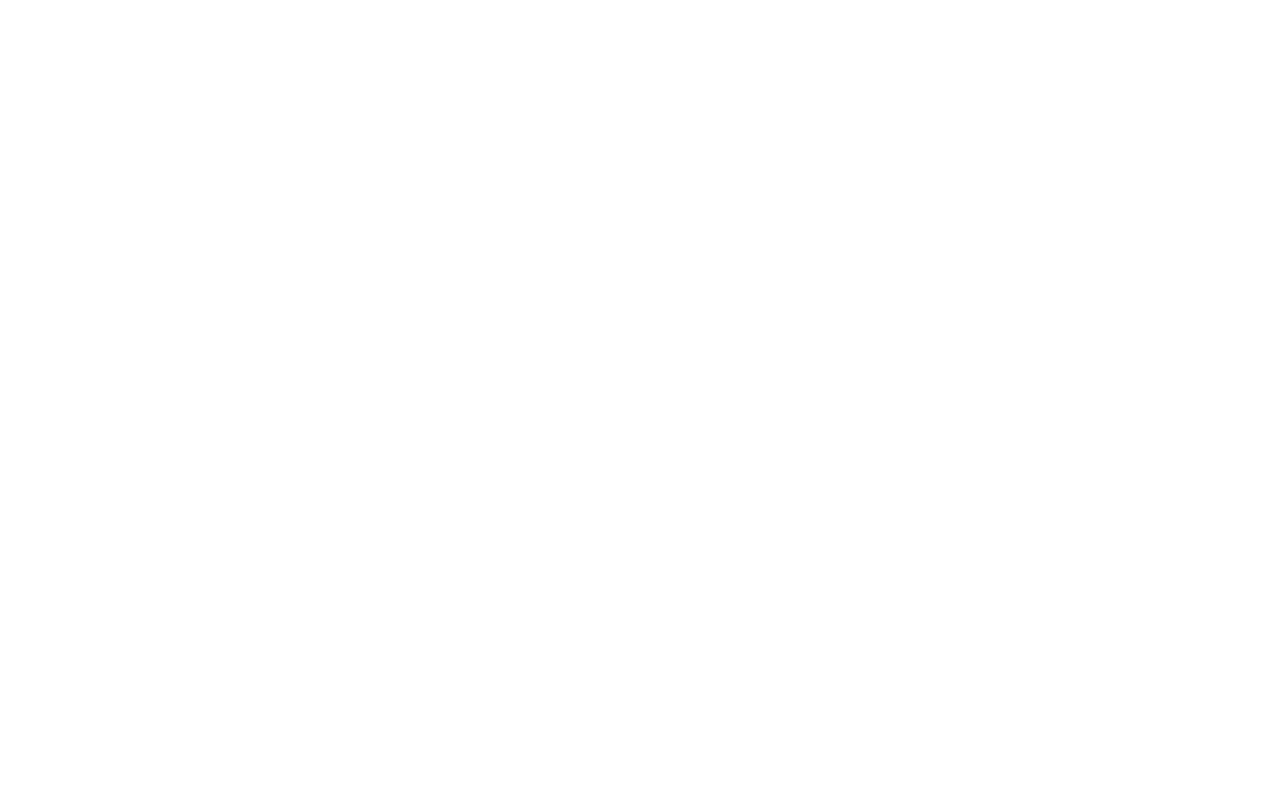
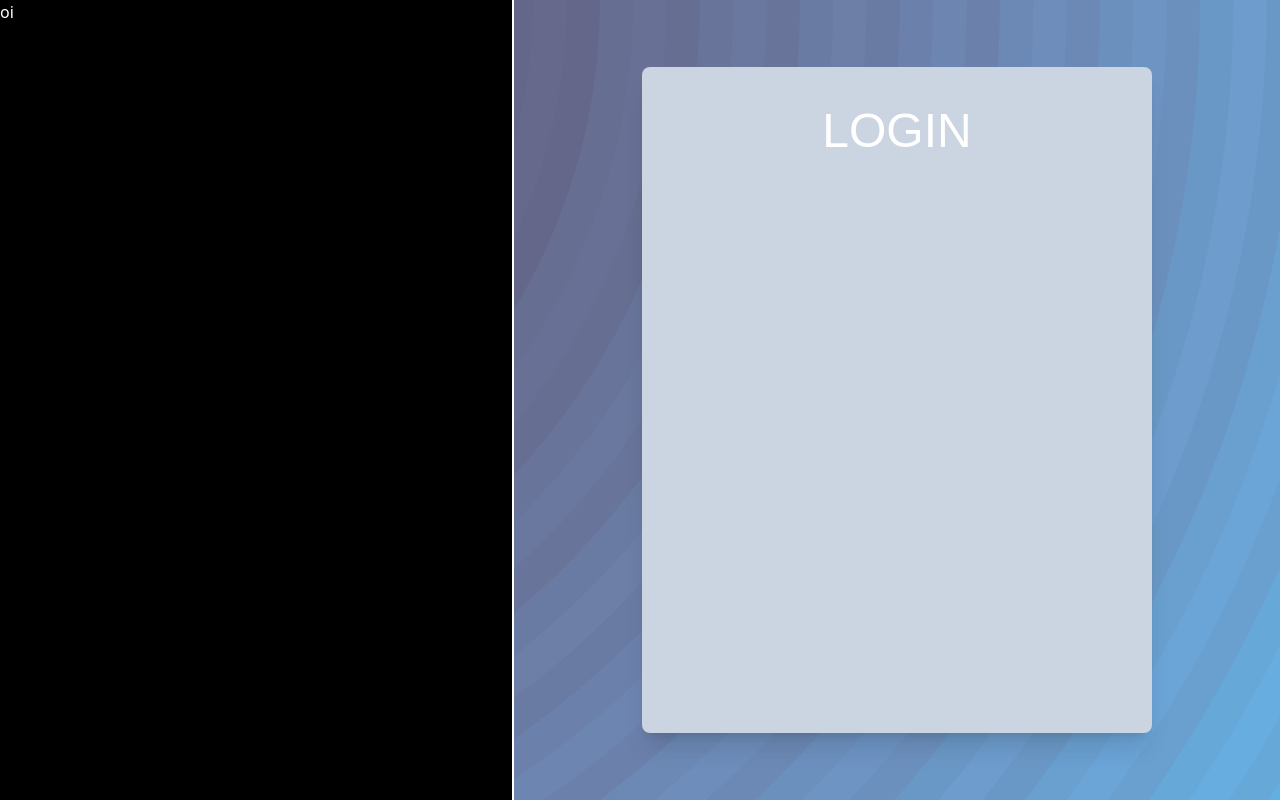
Before and after one commit to RenanTheFato/Livraria-Fullstack, a React (Vite) app in the folder client/: page /user-login in a window 1280 px wide. Before the commit this address had no page. Built offline with nearby package versions, Linux system fonts and the light colour scheme.

Commit message:
start login page

```diff
--- a/client/src/App.tsx
+++ b/client/src/App.tsx
@@ -1,11 +1,13 @@
 import {BrowserRouter as Router, Route, Routes} from 'react-router-dom'
 import HomePage from './pages/Home'
+import LoginUser from './pages/LoginUser';
 
 function App() {
   return(
     <Router>
       <Routes>
         <Route path="/" element={<HomePage />}/>
+        <Route path="/user-login" element={<LoginUser />}/>
       </Routes>
     </Router>
 
--- a/client/src/index.css
+++ b/client/src/index.css
@@ -29,3 +29,10 @@
   font-style: normal;
   font-display: swap;
 }
+
+@font-face {
+  font-family: "Roboto-Bold";
+  src: url("./fonts/Roboto/Roboto-Bold.ttf") format("ttf");
+  font-style: normal;
+  font-display: swap;
+}
--- /dev/null
+++ b/client/src/pages/LoginUser.tsx
@@ -0,0 +1,23 @@
+function LoginUser(){
+  return(
+    <main className="w-full min-h-screen bg-[url('./src/assets/rainbow-vortex.svg')] bg-no-repeat bg-cover text-white flex flex-col">
+      <div className="flex flex-1">
+        <aside className="w-2/5 bg-black">
+          oi
+        </aside>
+
+        <aside className="w-3/5 bg-slate-200 border-l-2 border-l-white bg-opacity-30 flex justify-center items-center">
+          <div className="w-8/12 h-5/6 rounded-lg bg-slate-300 shadow-xl text-center">
+            <h1 className='font-roboto-bold text-5xl my-10'>LOGIN</h1>
+            <form>
+
+            </form>
+          </div>
+        </aside>
+
+      </div>
+    </main>
+  );
+}
+
+export default LoginUser
--- a/client/tailwind.config.js
+++ b/client/tailwind.config.js
@@ -10,7 +10,8 @@
         roboto: ['Roboto-Regular', 'sans-serif'],
         'roboto-medium': ['Roboto-Medium', 'sans-serif'],
         'roboto-black': ['Roboto-Black', 'sans-serif'],
-        'roboto-italic': ['Roboto-Italic', 'sans-serif']
+        'roboto-italic': ['Roboto-Italic', 'sans-serif'],
+        'roboto-bold': ['Roboto-Bold', 'sans-serif']
       },
       colors: {
         transparent: 'transparent',
```
